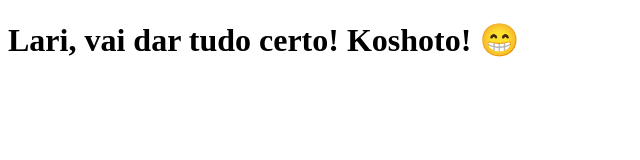
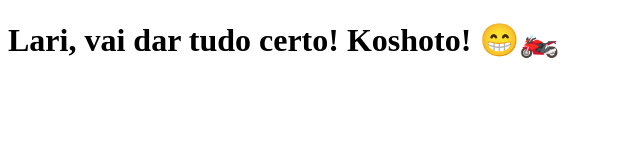
Before and after one commit to ghonda/hondanews.com, a Next.js app: page / in a window 1280 px wide. Shown: the top 160 px of the page, without its empty margins (0-640 px from the left). Built offline with nearby package versions, Linux system fonts and the light colour scheme.

Commit message:
mudar descricao
Co-authored-by: guilhermehonda@gmail.com

```diff
--- a/pages/index.js
+++ b/pages/index.js
@@ -1,5 +1,5 @@
 function Home() {
-  return <h1>Lari, vai dar tudo certo! Koshoto! 😁</h1>;
+  return <h1>Lari, vai dar tudo certo! Koshoto! 😁🏍️</h1>;
 }
 
 export default Home;
```
